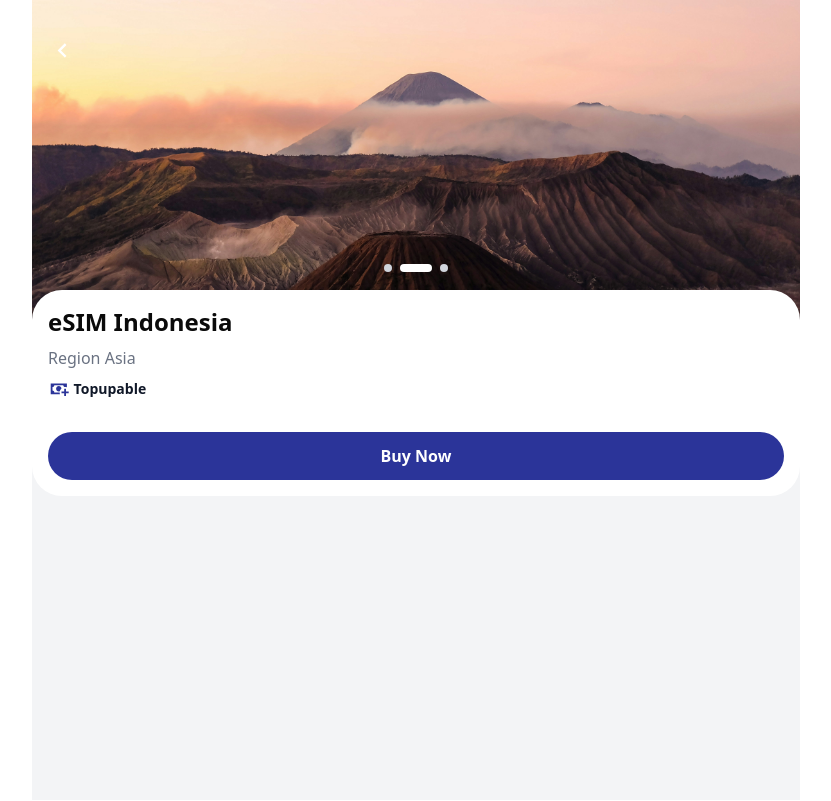
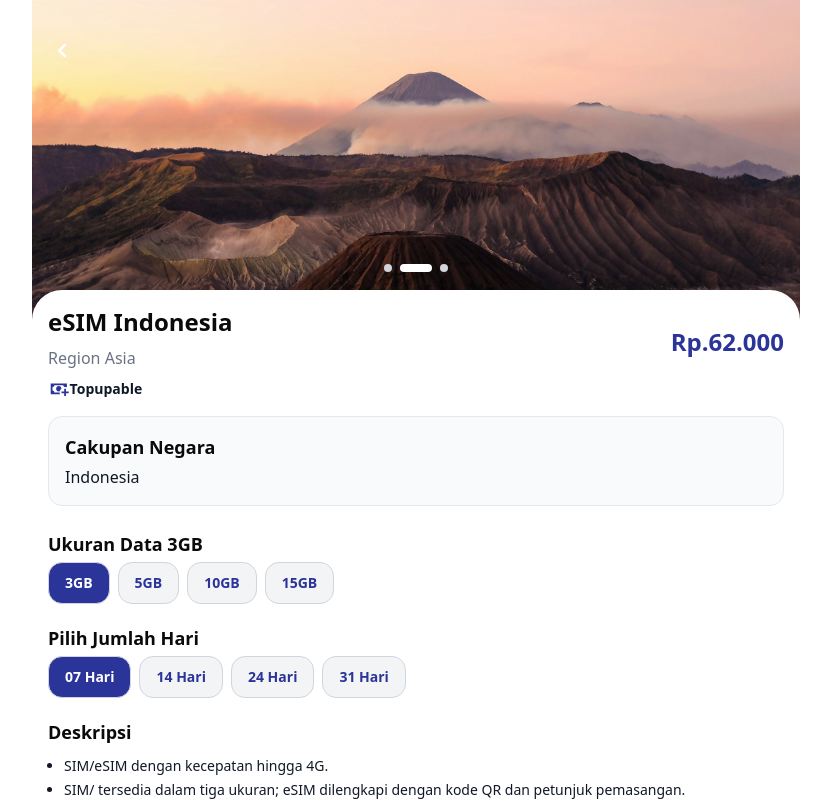
Before and after one commit to dzulfiardev/esim-app, a Next.js app: page /esim/esim-indonesia in a window 1280 px wide. Shown: the top 801 px of the page, without its empty margins (224-1055 px from the left). Built offline with nearby package versions, Linux system fonts and the light colour scheme; grey boxes are pictures that could not be loaded.

Commit message:
single detail eSIM page done

```diff
--- a/src/app/esim/[slug]/page.tsx
+++ b/src/app/esim/[slug]/page.tsx
@@ -1,27 +1,100 @@
 "use client";
 
 import { useESimBySlug } from "@/redux/hooks";
-import { notFound } from "next/navigation";
+import { notFound, useRouter } from "next/navigation";
 import Image from "next/image";
 import Link from "next/link";
 import Icon from "@mdi/react";
 import { mdiChevronLeft, mdiLightningBoltOutline, mdiCashPlus } from "@mdi/js";
-import { Carousel, CarouselContent, CarouselItem} from "@/components/ui/carousel";
+import { Carousel, CarouselContent, CarouselItem } from "@/components/ui/carousel";
 import { CarouselDots, useCarouselDots } from "@/components/ui/carousel/carousel-dots";
 import Autoplay from "embla-carousel-autoplay";
-import { useState, use } from "react";
+import { useState, use, useEffect } from "react";
+import { Button } from "@/components/ui/button";
+import { ESim } from "../../../redux/slices/eSimSlice";
 
 export default function ESimProductPage({ params }: { params: Promise<{ slug: string }> }) {
   const resolvedParams = use(params);
   const { slug } = resolvedParams;
+  const router = useRouter();
 
-  const eSim = useESimBySlug(slug);
+  const eSim = useESimBySlug(slug) as ESim;
+  console.log("esim", eSim);
   const [api, setApi] = useState<any>(null);
   const { selectedIndex, scrollTo } = useCarouselDots(api);
 
   // If eSIM not found, show 404 page
   if (!eSim) {
     notFound();
+  }
+
+  interface DataSizeType {
+    size: string;
+    prices: Array<{
+      validity: string;
+      price: string;
+    }>;
+  }
+
+  interface DataSizePriceType {
+    validity: string;
+    price: string;
+  }
+
+  const [selectedData, setSelectedData] = useState<string>("");
+  const [dataSizeList, setDataSizeList] = useState<DataSizePriceType[]>([]);
+  const [selectedValidity, setSelectedValidity] = useState<string>("");
+  const [price, setPrice] = useState<string>("RP-");
+
+  useEffect(() => {
+    setSelectedData(eSim.dataSize[0].size);
+    setDataSizeList(eSim.dataSize[0].prices);
+    setSelectedValidity(eSim.dataSize[0].prices[0].validity);
+    setPrice(eSim.dataSize[0].prices[0].price);
+  }, []);
+
+  function handleDataSizeSelect(dataSize: string): void {
+    setSelectedData(dataSize);
+    const selectedDataSize = eSim.dataSize.find((data) => data.size === dataSize);
+    if (selectedDataSize) {
+      setDataSizeList(selectedDataSize.prices);
+      setSelectedValidity(selectedDataSize.prices[0].validity);
+      setPrice(selectedDataSize.prices[0].price);
+    }
+  }
+
+  function handleValiditySelect(validity: string, price: string): void {
+    setSelectedValidity(validity);
+    setPrice(price);
+  }
+
+  // Function to handle order button click and save data to localStorage
+  function handleOrder(): void {
+    // Create an order object with all the necessary information
+    const orderData = {
+      productId: eSim.slug,
+      productTitle: eSim.title,
+      productRegion: eSim.regions,
+      productType: eSim.type,
+      selectedData: selectedData,
+      selectedValidity: selectedValidity,
+      price: price,
+      timestamp: new Date().toISOString(),
+    };
+
+    // Check if code is running in browser environment before using localStorage
+    if (typeof window !== "undefined") {
+      try {
+        // Save to localStorage
+        localStorage.setItem("eSimOrderData", JSON.stringify(orderData));
+        router.push('/checkout');
+
+        alert("Pesanan Anda telah ditambahkan ke keranjang!");
+      } catch (error) {
+        console.error("Error saving order data:", error);
+        alert("Terjadi kesalahan saat menyimpan data pesanan.");
+      }
+    }
   }
 
   return (
@@ -39,8 +112,7 @@ export default function ESimProductPage({ params }: { params: Promise<{ slug: st
             }),
           ]}
           setApi={setApi}
-          className="relative"
-        >
+          className="relative">
           <CarouselContent>
             {eSim.images.map((imageUrl, index) => (
               <CarouselItem key={index}>
@@ -52,63 +124,89 @@ export default function ESimProductPage({ params }: { params: Promise<{ slug: st
           </CarouselContent>
 
           <div className="absolute bottom-32 sm:bottom-12 left-0 right-0 ">
-            <CarouselDots
-              api={api}
-              count={eSim.images.length}
-              selectedIndex={selectedIndex}
-              onDotClick={scrollTo}
-            />
+            <CarouselDots api={api} count={eSim.images.length} selectedIndex={selectedIndex} onDotClick={scrollTo} />
           </div>
         </Carousel>
       </header>
 
       <main className="flex-grow pb-16 z-2">
         <div className="bg-white rounded-[30px] mt-[-30px] p-4">
-
-          <div className="mb-6">
-            <h2 className="text-2xl font-bold mb-2">{eSim.title}</h2>
+          <div className="flex direction-row justify-between">
+            <div>
+              <h3 className="text-2xl font-bold mb-2">{eSim.title}</h3>
               <p className="text-gray-500 mb-2">Region {eSim.regions}</p>
 
               <div className="flex items-center mb-4">
                 {eSim.type === "Instant" ? (
                   <div className="flex items-center">
                     <Icon path={mdiLightningBoltOutline} size={0.9} className="text-[#2B3499]" />
-                  <span className="ml-1 text-sm text-gray-900 font-bold">Instant</span>
+                    <span className="text-sm text-gray-900 font-bold">Instant</span>
                   </div>
                 ) : (
                   <div className="flex items-center">
                     <Icon path={mdiCashPlus} size={0.9} className="text-[#2B3499]" />
-                  <span className="ml-1 text-sm text-gray-900 font-bold">Topupable</span>
+                    <span className="text-sm text-gray-900 font-bold">Topupable</span>
                   </div>
                 )}
               </div>
             </div>
 
-          {/* <div>
-            <h3 className="text-xl font-bold mb-4">Data Packages</h3>
-            <div className="space-y-6">
-              {eSim.dataSize.map((dataPackage, index) => (
-                <div key={index} className="border border-gray-200 rounded-xl p-4">
-                  <h4 className="text-lg font-bold mb-3">{dataPackage.size}</h4>
-                  <div className="grid grid-cols-2 gap-3">
-                    {dataPackage.prices.map((price, priceIndex) => (
-                      <div
-                        key={priceIndex}
-                        className="border border-gray-200 rounded-xl p-3 flex flex-col items-center hover:border-blue-500 cursor-pointer"
-                      >
-                        <p className="text-sm text-gray-500 mb-1">{price.validity} days</p>
-                        <p className="font-bold text-[#2B3499]">{price.price}</p>
+            <div className="text-2xl font-bold text-[#2B3499] mt-5">{price}</div>
           </div>
+
+          <div className="cakupan-negara-wrapper p-4 mb-6 border border-gray-200 bg-gray-50 rounded-xl">
+            <h3 className="text-lg font-bold mb-1">Cakupan Negara</h3>
+            <p className="text-gray-900">{eSim.country}</p>
+          </div>
+
+          <div className="ukuran-data-wrapper">
+            <h3 className="text-lg font-bold mb-1">Ukuran Data {selectedData}</h3>
+            <div className="flex gap-2 flex-wrap">
+              {eSim.dataSize.map((data, index) => (
+                <Button
+                  onClick={() => handleDataSizeSelect(data.size)}
+                  key={index}
+                  className={`${
+                    data.size === selectedData ? "bg-[#2B3499] text-white" : "bg-gray-100 text-[#2B3499]"
+                  } py-5 border border-gray-300 rounded-xl font-bold hover:text-white hover:bg-[#2B3499]`}>
+                  {data.size}
+                </Button>
               ))}
             </div>
           </div>
+
+          <div className="jumlah-hari-wrapper mt-5">
+            <h3 className="text-lg font-bold mb-1">Pilih Jumlah Hari</h3>
+            <div className="flex gap-2 flex-wrap">
+              {dataSizeList.map((data, index) => (
+                <Button
+                  onClick={() => handleValiditySelect(data.validity, data.price)}
+                  key={index}
+                  className={`${
+                    data.validity == selectedValidity ? "bg-[#2B3499] text-white" : "bg-gray-100 text-[#2B3499]"
+                  } border border-gray-300 py-5 rounded-xl font-bold hover:text-white hover:bg-[#2B3499]`}>
+                  {data.validity} Hari
+                </Button>
               ))}
             </div>
-          </div> */}
+          </div>
+
+          <div className="description-section mt-5 mb-6">
+            <h4 className="text-lg font-bold mb-1">Deskripsi</h4>
+            <ul className="list-disc list-inside text-gray-900 mt-2 text-sm leading-6 list-outside px-4">
+              <li>SIM/eSIM dengan kecepatan hingga 4G.</li>
+              <li>SIM/ tersedia dalam tiga ukuran; eSIM dilengkapi dengan kode QR dan petunjuk pemasangan.</li>
+              <li>Terhubung ke operator terbaik untuk cakupan dan kecepatan optimal</li>
+              <li>Masa berlaku data dimulai saat pertama kali digunakan di negara tujuan</li>
+              <li>Paket mulai dari 500MB/hari hingga 30GB/bulan, dengan durasi dari 1 hari hingga 1 bulan</li>
+            </ul>
+          </div>
 
           {/* Buy Button */}
-          <div className="mt-8">
-            <button className="w-full bg-[#2B3499] cursor-pointer text-white py-3 rounded-full font-bold hover:bg-[#3D50C7] transition duration-300">Buy Now</button>
+          <div className="mt-8 mb-5">
+            <button onClick={handleOrder} className="w-full bg-[#2B3499] cursor-pointer text-white py-3 rounded-full font-bold hover:bg-[#3D50C7] transition duration-300">
+              Pesan Sekarang
+            </button>
           </div>
         </div>
       </main>
--- a/src/json/esimData.json
+++ b/src/json/esimData.json
@@ -1,6 +1,7 @@
 [
   {
     "title": "eSIM Singapore",
+    "country": "Singapore",
     "slug": "esim-singapore",
     "regions": "Asia",
     "type": "Instant",
@@ -16,7 +17,7 @@
           { "price": "Rp.52.000", "validity": "07" },
           { "price": "Rp.82.000", "validity": "14" },
           { "price": "Rp.102.000", "validity": "24" },
-          { "price": "Rp.122.000", "validity": "34" }
+          { "price": "Rp.122.000", "validity": "31" }
         ]
       },
       {
@@ -25,7 +26,7 @@
           { "price": "Rp.72.000", "validity": "07" },
           { "price": "Rp.92.000", "validity": "14" },
           { "price": "Rp.122.000", "validity": "24" },
-          { "price": "Rp.132.000", "validity": "34" }
+          { "price": "Rp.132.000", "validity": "31" }
         ]
       },
       {
@@ -34,7 +35,7 @@
           { "price": "Rp.92.000", "validity": "07" },
           { "price": "Rp.112.000", "validity": "14" },
           { "price": "Rp.152.000", "validity": "24" },
-          { "price": "Rp.182.000", "validity": "34" }
+          { "price": "Rp.182.000", "validity": "31" }
         ]
       },
       {
@@ -43,13 +44,14 @@
           { "price": "Rp.112.000", "validity": "07" },
           { "price": "Rp.132.000", "validity": "14" },
           { "price": "Rp.152.000", "validity": "24" },
-          { "price": "Rp.202.000", "validity": "34" }
+          { "price": "Rp.202.000", "validity": "31" }
         ]
       }
     ]
   },
   {
     "title": "eSIM Indonesia",
+    "country": "Indonesia",
     "slug": "esim-indonesia",
     "regions": "Asia",
     "type": "Topupable",
@@ -65,7 +67,7 @@
           { "price": "Rp.62.000", "validity": "07" },
           { "price": "Rp.92.000", "validity": "14" },
           { "price": "Rp.112.000", "validity": "24" },
-          { "price": "Rp.132.000", "validity": "34" }
+          { "price": "Rp.132.000", "validity": "31" }
         ]
       },
       {
@@ -74,7 +76,7 @@
           { "price": "Rp.82.000", "validity": "07" },
           { "price": "Rp.102.000", "validity": "14" },
           { "price": "Rp.132.000", "validity": "24" },
-          { "price": "Rp.142.000", "validity": "34" }
+          { "price": "Rp.142.000", "validity": "31" }
         ]
       },
       {
@@ -83,7 +85,7 @@
           { "price": "Rp.92.000", "validity": "07" },
           { "price": "Rp.112.000", "validity": "14" },
           { "price": "Rp.152.000", "validity": "24" },
-          { "price": "Rp.182.000", "validity": "34" }
+          { "price": "Rp.182.000", "validity": "31" }
         ]
       },
       {
@@ -92,13 +94,14 @@
           { "price": "Rp.112.000", "validity": "07" },
           { "price": "Rp.132.000", "validity": "14" },
           { "price": "Rp.152.000", "validity": "24" },
-          { "price": "Rp.202.000", "validity": "34" }
+          { "price": "Rp.202.000", "validity": "31" }
         ]
       }
     ]
   },
   {
     "title": "eSIM USA",
+    "country": "United States",
     "slug": "esim-usa",
     "regions": "Amerika",
     "type": "Instant",
@@ -114,7 +117,7 @@
           { "price": "Rp.92.000", "validity": "07" },
           { "price": "Rp.112.000", "validity": "14" },
           { "price": "Rp.142.000", "validity": "24" },
-          { "price": "Rp.172.000", "validity": "34" }
+          { "price": "Rp.172.000", "validity": "31" }
         ]
       },
       {
@@ -123,7 +126,7 @@
           { "price": "Rp.102.000", "validity": "07" },
           { "price": "Rp.132.000", "validity": "14" },
           { "price": "Rp.162.000", "validity": "24" },
-          { "price": "Rp.192.000", "validity": "34" }
+          { "price": "Rp.192.000", "validity": "31" }
         ]
       },
       {
@@ -132,7 +135,7 @@
           { "price": "Rp.122.000", "validity": "07" },
           { "price": "Rp.142.000", "validity": "14" },
           { "price": "Rp.182.000", "validity": "24" },
-          { "price": "Rp.212.000", "validity": "34" }
+          { "price": "Rp.212.000", "validity": "31" }
         ]
       },
       {
@@ -141,13 +144,14 @@
           { "price": "Rp.142.000", "validity": "07" },
           { "price": "Rp.172.000", "validity": "14" },
           { "price": "Rp.182.000", "validity": "24" },
-          { "price": "Rp.272.000", "validity": "34" }
+          { "price": "Rp.272.000", "validity": "31" }
         ]
       }
     ]
   },
   {
     "title": "eSIM South Korea",
+    "country": "South Korea",
     "slug": "esim-south-korea",
     "regions": "Asia",
     "type": "Topupable",
@@ -163,7 +167,7 @@
           { "price": "Rp.52.000", "validity": "07" },
           { "price": "Rp.82.000", "validity": "14" },
           { "price": "Rp.102.000", "validity": "24" },
-          { "price": "Rp.122.000", "validity": "34" }
+          { "price": "Rp.122.000", "validity": "31" }
         ]
       },
       {
@@ -172,7 +176,7 @@
           { "price": "Rp.72.000", "validity": "07" },
           { "price": "Rp.92.000", "validity": "14" },
           { "price": "Rp.122.000", "validity": "24" },
-          { "price": "Rp.132.000", "validity": "34" }
+          { "price": "Rp.132.000", "validity": "31" }
         ]
       },
       {
@@ -181,7 +185,7 @@
           { "price": "Rp.92.000", "validity": "07" },
           { "price": "Rp.112.000", "validity": "14" },
           { "price": "Rp.152.000", "validity": "24" },
-          { "price": "Rp.182.000", "validity": "34" }
+          { "price": "Rp.182.000", "validity": "31" }
         ]
       },
       {
@@ -190,13 +194,14 @@
           { "price": "Rp.112.000", "validity": "07" },
           { "price": "Rp.132.000", "validity": "14" },
           { "price": "Rp.152.000", "validity": "24" },
-          { "price": "Rp.202.000", "validity": "34" }
+          { "price": "Rp.202.000", "validity": "31" }
         ]
       }
     ]
   },
   {
     "title": "eSIM Italy",
+    "country": "Italy",
     "slug": "esim-italy",
     "regions": "Europe",
     "type": "Topupable",
@@ -212,7 +217,7 @@
           { "price": "Rp.52.000", "validity": "07" },
           { "price": "Rp.82.000", "validity": "14" },
           { "price": "Rp.102.000", "validity": "24" },
-          { "price": "Rp.122.000", "validity": "34" }
+          { "price": "Rp.122.000", "validity": "31" }
         ]
       },
       {
@@ -221,7 +226,7 @@
           { "price": "Rp.72.000", "validity": "07" },
           { "price": "Rp.92.000", "validity": "14" },
           { "price": "Rp.122.000", "validity": "24" },
-          { "price": "Rp.132.000", "validity": "34" }
+          { "price": "Rp.132.000", "validity": "31" }
         ]
       },
       {
@@ -230,7 +235,7 @@
           { "price": "Rp.92.000", "validity": "07" },
           { "price": "Rp.112.000", "validity": "14" },
           { "price": "Rp.152.000", "validity": "24" },
-          { "price": "Rp.182.000", "validity": "34" }
+          { "price": "Rp.182.000", "validity": "31" }
         ]
       },
       {
@@ -239,7 +244,7 @@
           { "price": "Rp.112.000", "validity": "07" },
           { "price": "Rp.132.000", "validity": "14" },
           { "price": "Rp.152.000", "validity": "24" },
-          { "price": "Rp.202.000", "validity": "34" }
+          { "price": "Rp.202.000", "validity": "31" }
         ]
       }
     ]
--- a/src/redux/slices/eSimSlice.ts
+++ b/src/redux/slices/eSimSlice.ts
@@ -13,6 +13,7 @@ export interface DataSize {
 
 export interface ESim {
   title: string;
+  country: string;
   slug: string;
   regions: string;
   type: string;
```
Also changed, not shown: src/app/checkout/page.tsx (added, +11 -0 lines), src/app/esim/page.tsx (deleted). Lines whose indentation alone changed are shown as unchanged.
